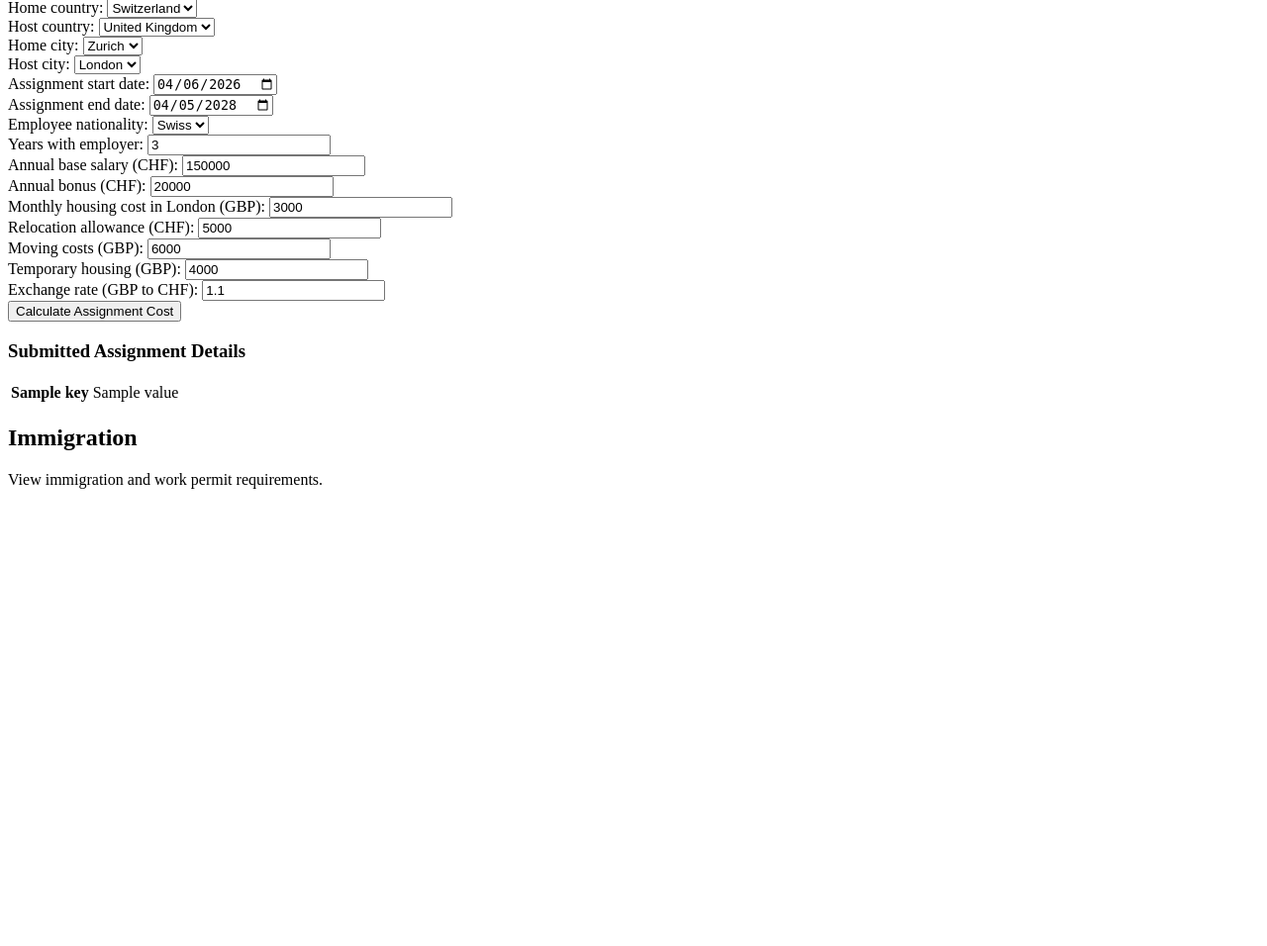
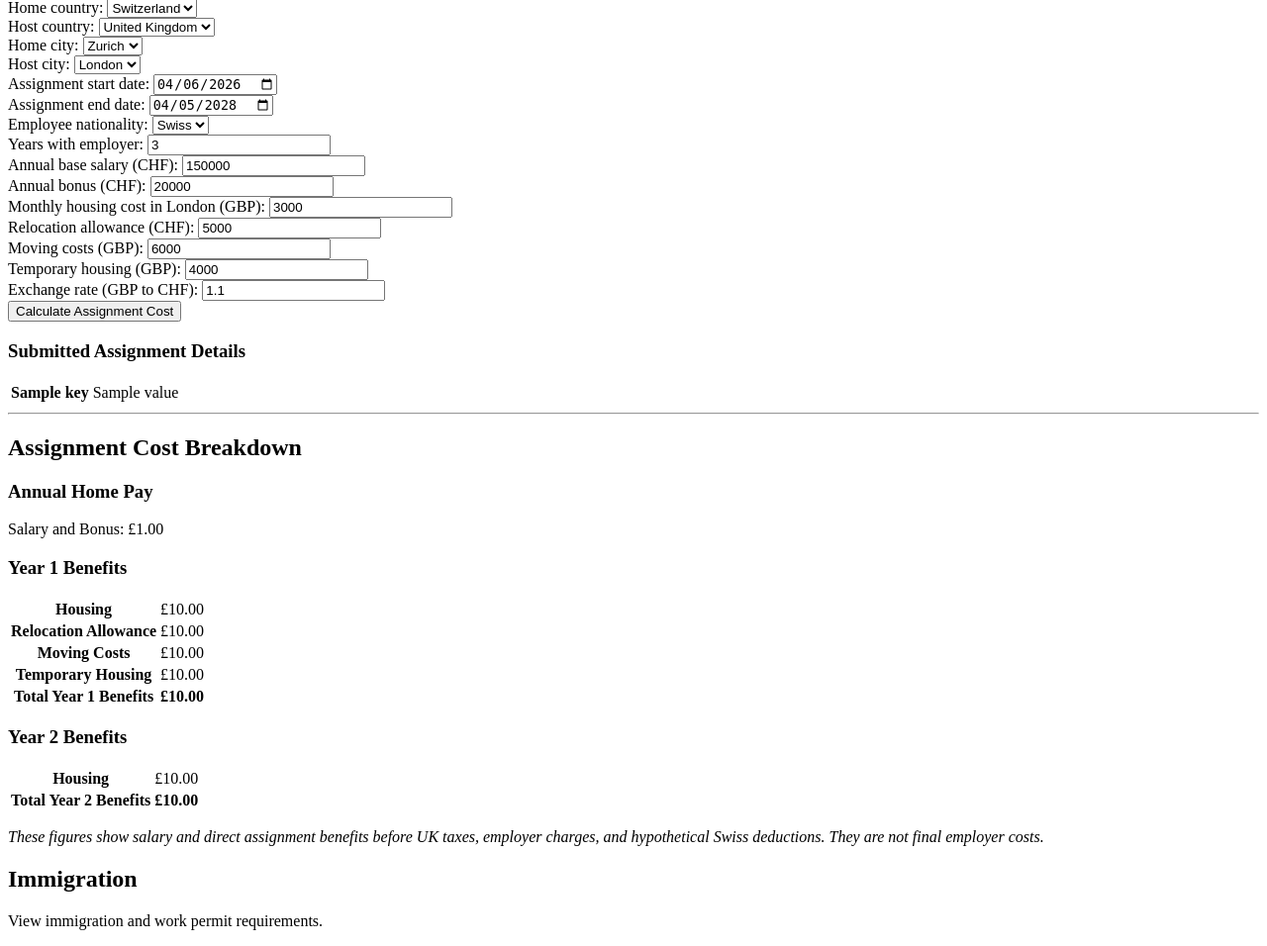
Before and after one commit to Awwau/assignment-cost-estimator, a Django app: template estimator/templates/estimator/home.html in a window 1280 px wide. Shown: the part 234-1190 px from the top of the page at 99% size. Before the commit the page ends 728 px from the top, so only its background shows below. Run offline with Django 5.2, Linux system fonts and the light colour scheme; tables that the repository leaves empty hold one stand-in row (values such as "Sample post"); the template is opened without the code that fills it: values that come from a table or form of the project are taken from there, most other values are stand-ins (such as "Sample title", 1, 10 or a date in 2020).

Commit message:
Display assignment cost calculations in Django interface

```diff
--- a/estimator/templates/estimator/home.html
+++ b/estimator/templates/estimator/home.html
@@ -59,6 +59,68 @@
                     </tbody>
                 </table>
             {% endif %}
+
+            {% if results %}
+                <hr>
+
+                <h2>Assignment Cost Breakdown</h2>
+
+                <h3>Annual Home Pay</h3>
+                <p>Salary and Bonus: £{{ results.home_pay.total_home_pay_gbp|floatformat:2 }}</p>
+
+                <h3>Year 1 Benefits</h3>
+
+                <table>
+                    <tbody>
+                        <tr>
+                            <th scope="row">Housing</th>
+                            <td>£{{ results.year_1_benefits.housing|floatformat:2 }}</td>
+                        </tr>
+                        <tr>
+                            <th scope="row">Relocation Allowance</th>
+                            <td>£{{ results.year_1_benefits.relocation|floatformat:2 }}</td>
+                        </tr>
+                        <tr>
+                            <th scope="row">Moving Costs</th>
+                            <td>£{{ results.year_1_benefits.moving_costs|floatformat:2 }}</td>
+                        </tr>
+                        <tr>
+                            <th scope="row">Temporary Housing</th>
+                            <td>£{{ results.year_1_benefits.temporary_housing|floatformat:2 }}</td>
+                        </tr>
+                        <tr>
+                            <th scope="row">Total Year 1 Benefits</th>
+                            <td>
+                                <strong> £{{ results.year_1_benefits.total|floatformat:2 }} </strong>
+                            </td>
+                        </tr>
+                    </tbody>
+                </table>
+
+                <h3>Year 2 Benefits</h3>
+                <table>
+                    <tbody>
+                        <tr>
+                            <th scope="row">Housing</th>
+                            <td>£{{ results.year_2_benefits.housing|floatformat:2 }}</td>
+                        </tr>
+                        <tr>
+                            <th scope="row">Total Year 2 Benefits</th>
+                            <td>
+                                <strong>£{{ results.year_2_benefits.total|floatformat:2 }}</strong>
+                            </td>
+                        </tr>
+                    </tbody>
+                </table>
+
+                <p>
+                    <em>
+                        These figures show salary and direct assignment benefits
+                        before UK taxes, employer charges, and hypothetical Swiss deductions. They are not final employer costs.
+                    </em>
+                </p>
+            {% endif %}
+
         </section>
 
         <section id="immigration">
```
Also changed, not shown: estimator/views.py (+43 -1 lines).
